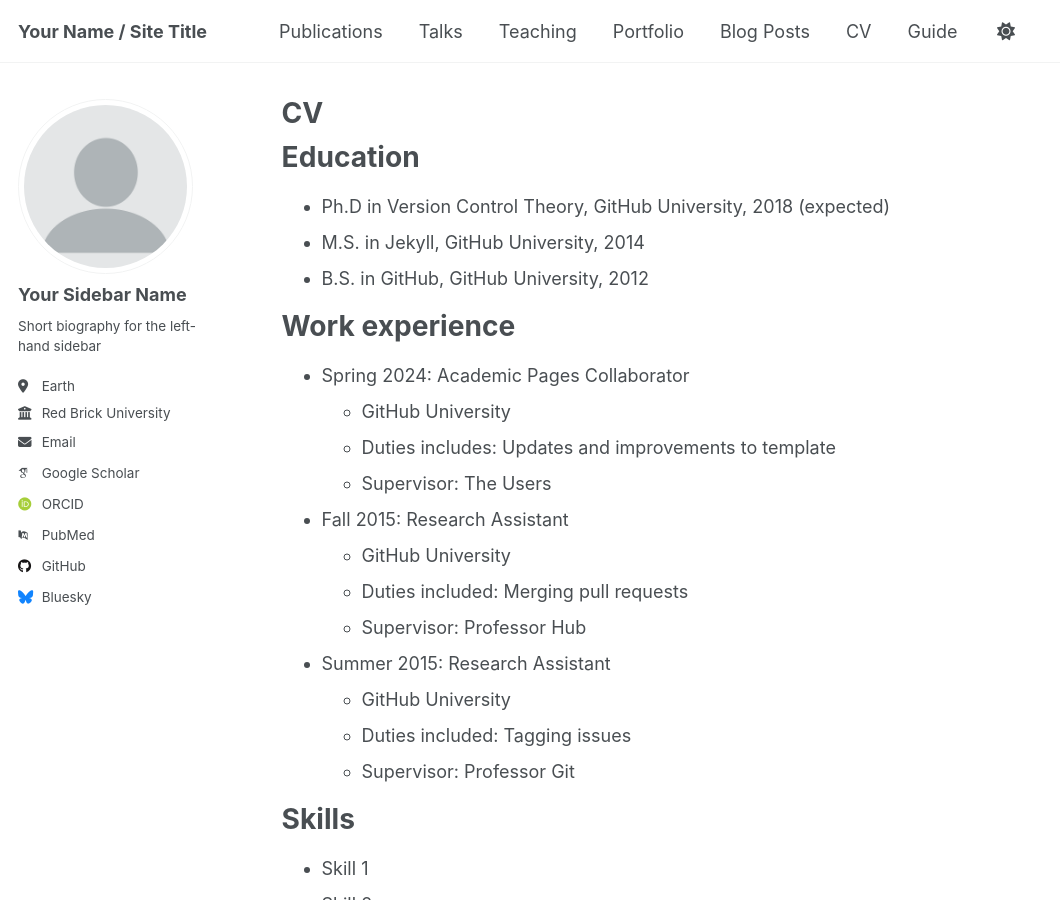
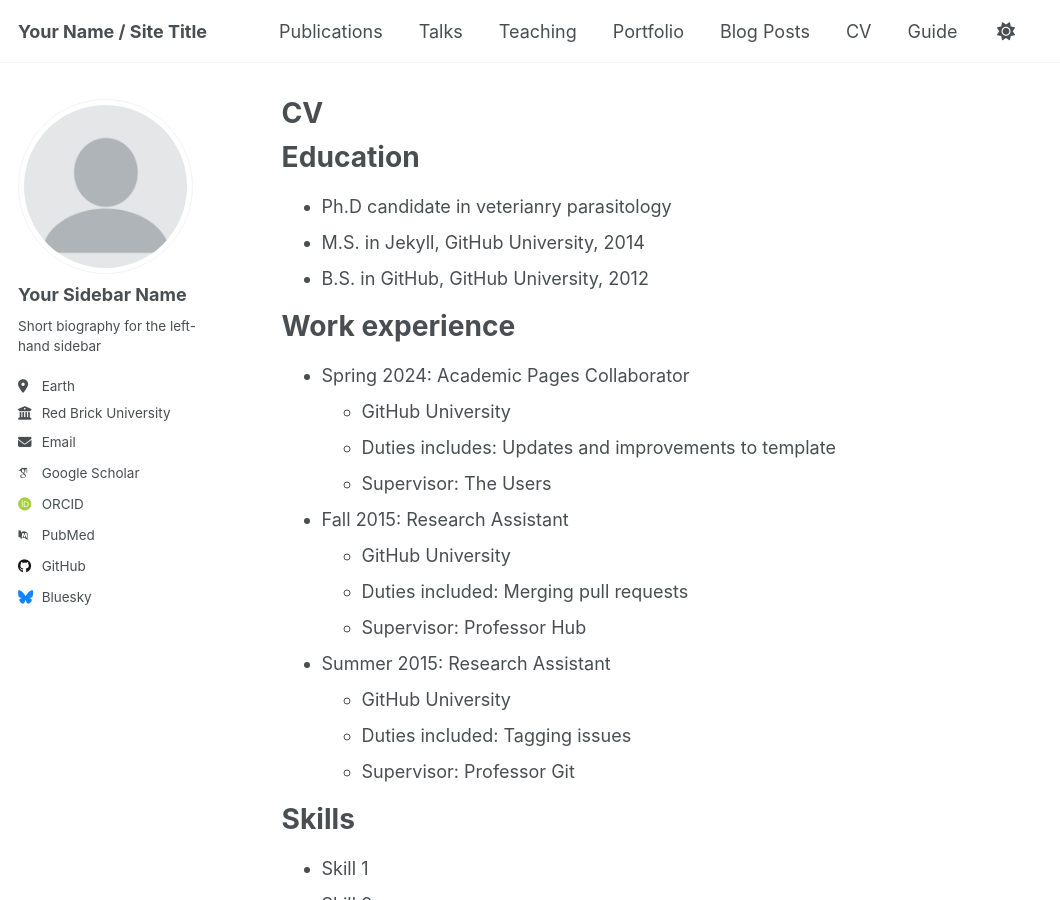
Before and after one commit to AdrianCocian/Adrian-Cocian, a Jekyll site: the page built from _pages/cv.md, in a window 1280 px wide and 900 px high. Shown: the whole window, without its empty margins (0-1060 px from the left). Built offline with Jekyll 4.4.1, drawn with Linux system fonts in a browser that asks for light colours; some web fonts are replaced.

Commit message:
Update cv.md

```diff
--- a/_pages/cv.md
+++ b/_pages/cv.md
@@ -11,7 +11,7 @@
 
 Education
 ======
-* Ph.D in Version Control Theory, GitHub University, 2018 (expected)
+* Ph.D candidate in veterianry parasitology
 * M.S. in Jekyll, GitHub University, 2014
 * B.S. in GitHub, GitHub University, 2012
 
```
